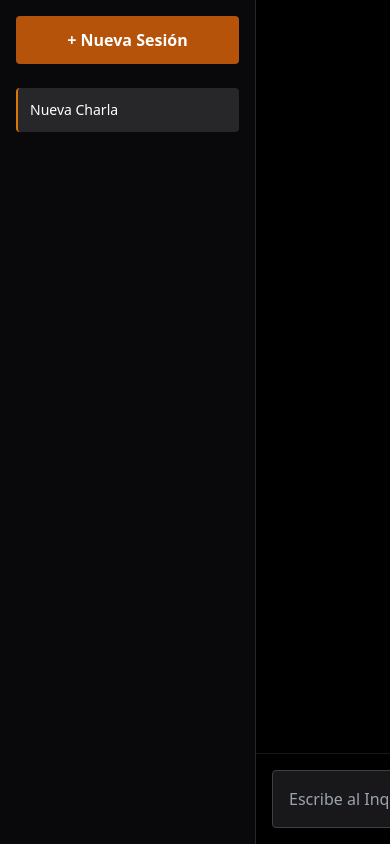
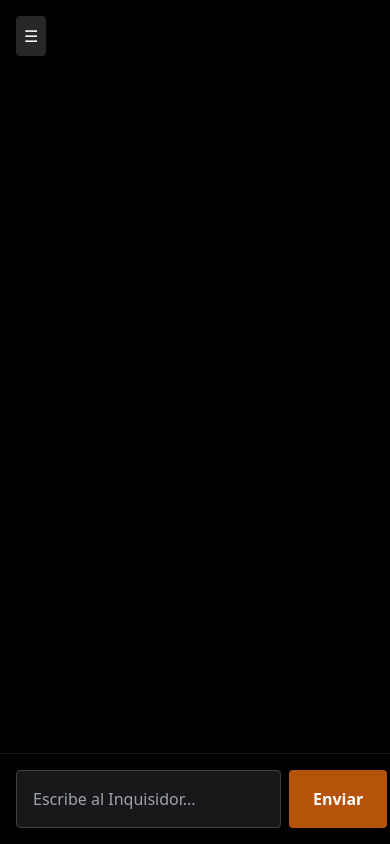
Before and after one commit to InquisidorIA/Inquisidor-chat, a plain HTML site: page index.html in a window 390 px wide. Drawn offline with nearby package versions, Linux system fonts and the light colour scheme.

Commit message:
Update index.html

```diff
--- a/index.html
+++ b/index.html
@@ -8,23 +8,30 @@
     <link rel="apple-touch-icon" href="https://i.imgur.com/rYqz9No.jpeg">
     <script src="https://cdn.tailwindcss.com"></script>
     <style>
-        body { background: #000; height: 100vh; display: flex; }
-        #chat-area { flex: 1; display: flex; flex-direction: column; height: 100vh; overflow: hidden; }
-        #chat-scroll { flex: 1; overflow-y: auto; padding-bottom: 20px; }
+        body { background: #000; height: 100vh; display: flex; overflow: hidden; }
+        /* En móvil, la sidebar está oculta a la izquierda */
+        #sidebar { position: fixed; left: -256px; top: 0; bottom: 0; z-index: 50; transition: left 0.3s; }
+        #sidebar.open { left: 0; }
+        #chat-area { flex: 1; display: flex; flex-direction: column; height: 100vh; width: 100%; }
+        /* En escritorio, forzamos que se vea */
+        @media (min-width: 768px) { #sidebar { position: relative; left: 0; } }
     </style>
 </head>
 <body class="text-white">
 
+    <!-- Botón Hamburguesa (solo visible en móvil) -->
+    <button onclick="toggleSidebar()" class="md:hidden fixed top-4 left-4 z-50 p-2 bg-zinc-800 rounded">☰</button>
+
     <!-- Sidebar -->
     <div id="sidebar" class="w-64 bg-zinc-950 border-r border-zinc-800 p-4 flex flex-col">
-        <button onclick="nuevaSesion()" class="bg-amber-700 hover:bg-amber-600 w-full p-3 rounded mb-6 font-bold transition">+ Nueva Sesión</button>
+        <button onclick="nuevaSesion(); toggleSidebar()" class="bg-amber-700 hover:bg-amber-600 w-full p-3 rounded mb-6 font-bold">+ Nueva Sesión</button>
         <div id="lista-sesiones" class="flex-1 overflow-y-auto space-y-2"></div>
     </div>
 
     <!-- Chat Area -->
     <div id="chat-area">
-        <div id="chat-scroll">
-            <div id="chat-container" class="max-w-2xl mx-auto p-6 space-y-6"></div>
+        <div id="chat-scroll" class="flex-1 overflow-y-auto">
+            <div id="chat-container" class="max-w-2xl mx-auto p-6 space-y-6 pt-16"></div>
         </div>
         <div class="p-4 border-t border-zinc-900 bg-black">
             <div class="max-w-2xl mx-auto flex gap-2">
@@ -35,6 +42,9 @@
     </div>
 
     <script>
+        function toggleSidebar() { document.getElementById('sidebar').classList.toggle('open'); }
+
+        // ... (resto de tu lógica anterior de sesiones sigue igual) ...
         let sesiones = JSON.parse(localStorage.getItem('inquisidor_sesiones')) || [{ id: Date.now(), titulo: "Nueva Charla", mensajes: [] }];
         let actualId = sesiones[0].id;
 
@@ -43,7 +53,7 @@
         function renderSidebar() {
             const list = document.getElementById('lista-sesiones');
             list.innerHTML = sesiones.map(s => `
-                <div class="p-3 cursor-pointer rounded text-sm truncate ${s.id === actualId ? 'bg-zinc-800 border-l-2 border-amber-600' : 'hover:bg-zinc-900'}" onclick="cambiarSesion(${s.id})">
+                <div class="p-3 cursor-pointer rounded text-sm truncate ${s.id === actualId ? 'bg-zinc-800 border-l-2 border-amber-600' : 'hover:bg-zinc-900'}" onclick="cambiarSesion(${s.id}); toggleSidebar();">
                     ${s.titulo}
                 </div>
             `).join('');
@@ -73,18 +83,12 @@
             const input = document.getElementById('input');
             const text = input.value.trim();
             if (!text) return;
-
             let s = sesiones.find(x => x.id === actualId);
             s.mensajes.push({ role: 'user', content: text });
             if (s.mensajes.length === 1) s.titulo = text.substring(0, 25);
             input.value = '';
             renderChat();
-
-            const res = await fetch('/api/chat', {
-                method: 'POST',
-                headers: {'Content-Type': 'application/json'},
-                body: JSON.stringify({ messages: s.mensajes })
-            });
+            const res = await fetch('/api/chat', { method: 'POST', headers: {'Content-Type': 'application/json'}, body: JSON.stringify({ messages: s.mensajes }) });
             const data = await res.json();
             s.mensajes.push({ role: 'assistant', content: data.content });
             guardar();
```
